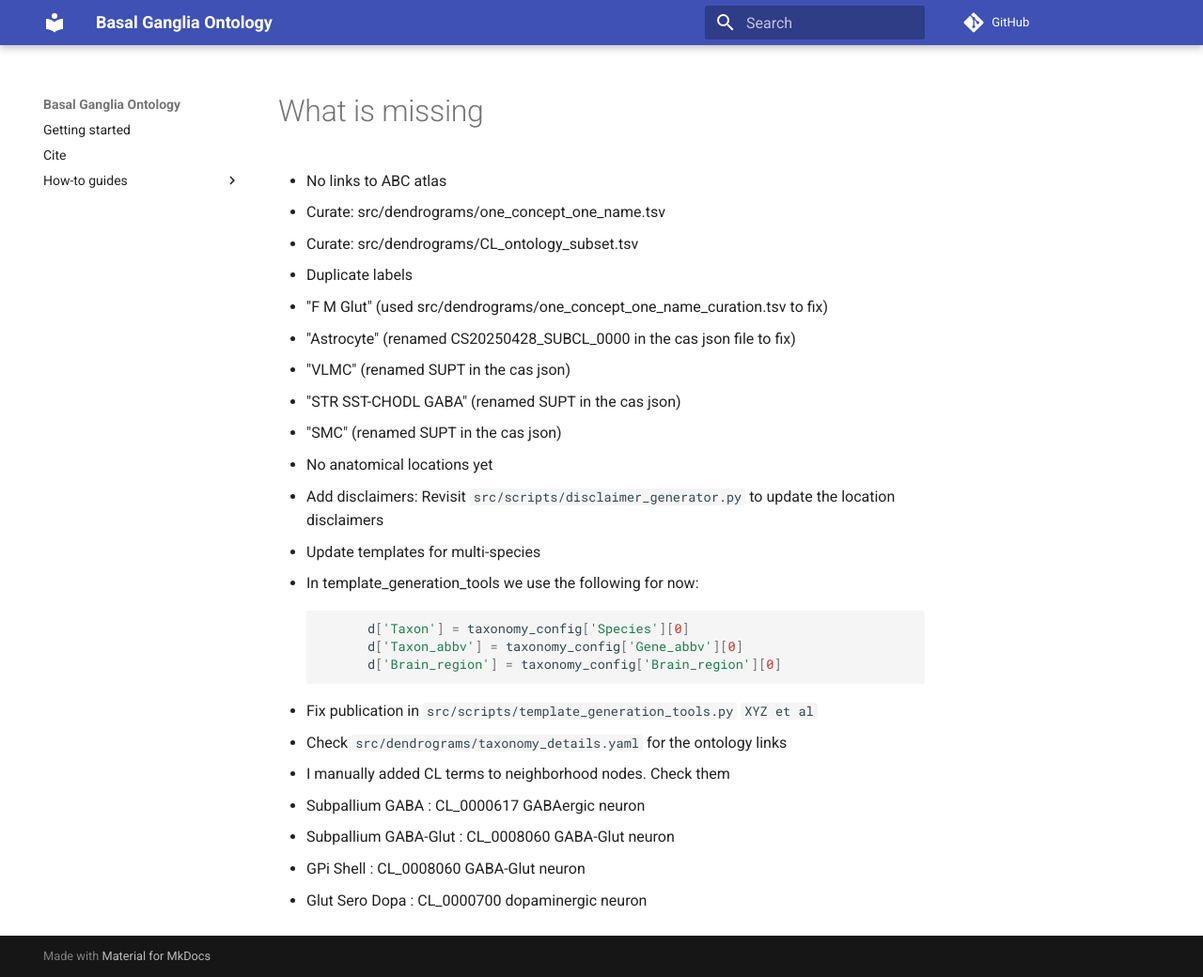
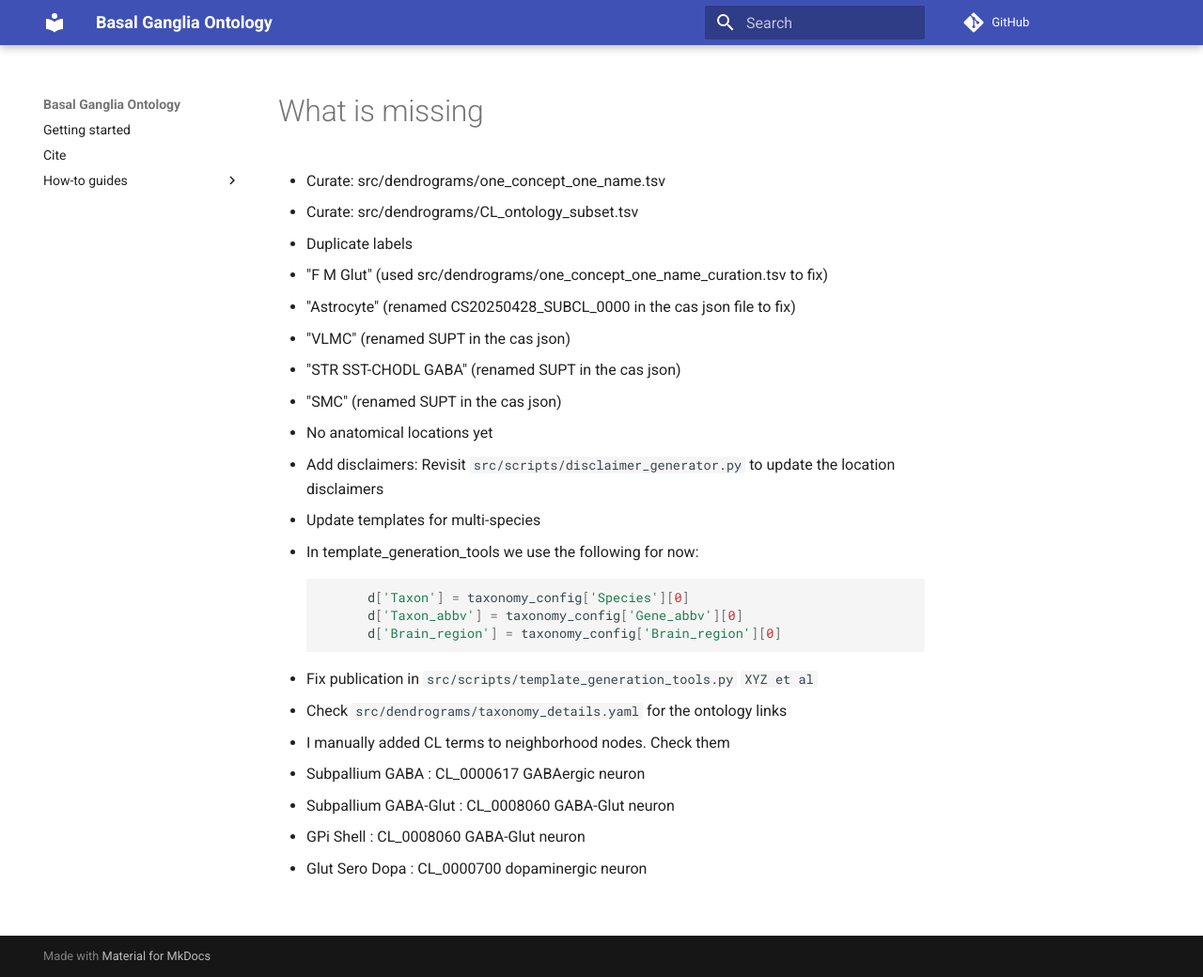
Before and after one commit to Cellular-Semantics/hmba_basal_ganglia_ontology, an MkDocs documentation site: the page built from docs/roadmap.md, in a window 1280 px wide and 1040 px high. Shown: the whole window at 94% size. Built offline with MkDocs 1.6.1 and Material for MkDocs 9.7.7, drawn with Linux system fonts in a browser that asks for light colours; comment, search, counter and statistics services are not loaded.

Commit message:
abc atlas links updated

```diff
--- a/docs/roadmap.md
+++ b/docs/roadmap.md
@@ -1,6 +1,5 @@
 # What is missing
 
-- No links to ABC atlas
 - Curate: src/dendrograms/one_concept_one_name.tsv
 - Curate: src/dendrograms/CL_ontology_subset.tsv
 - Duplicate labels
```
